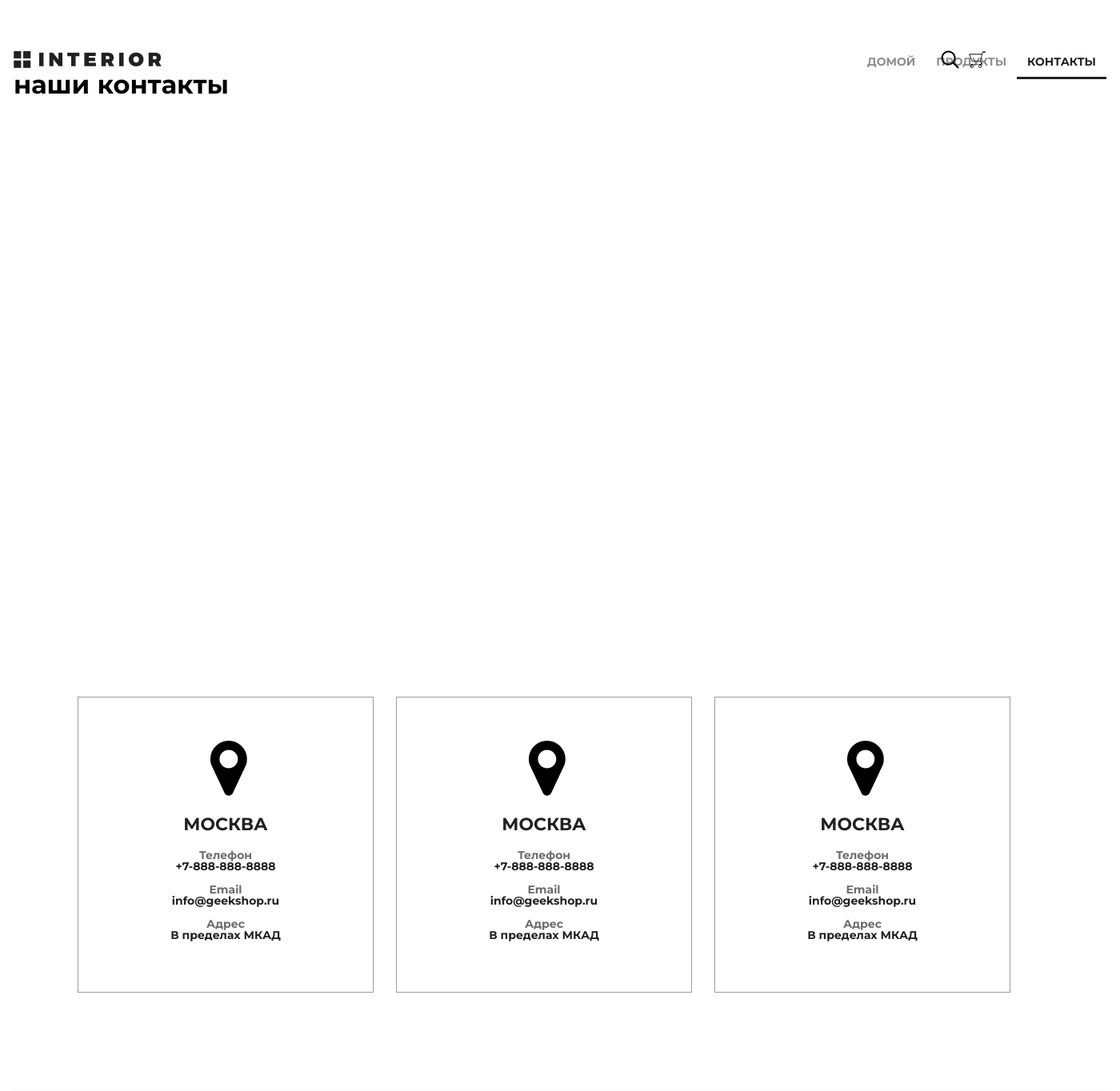
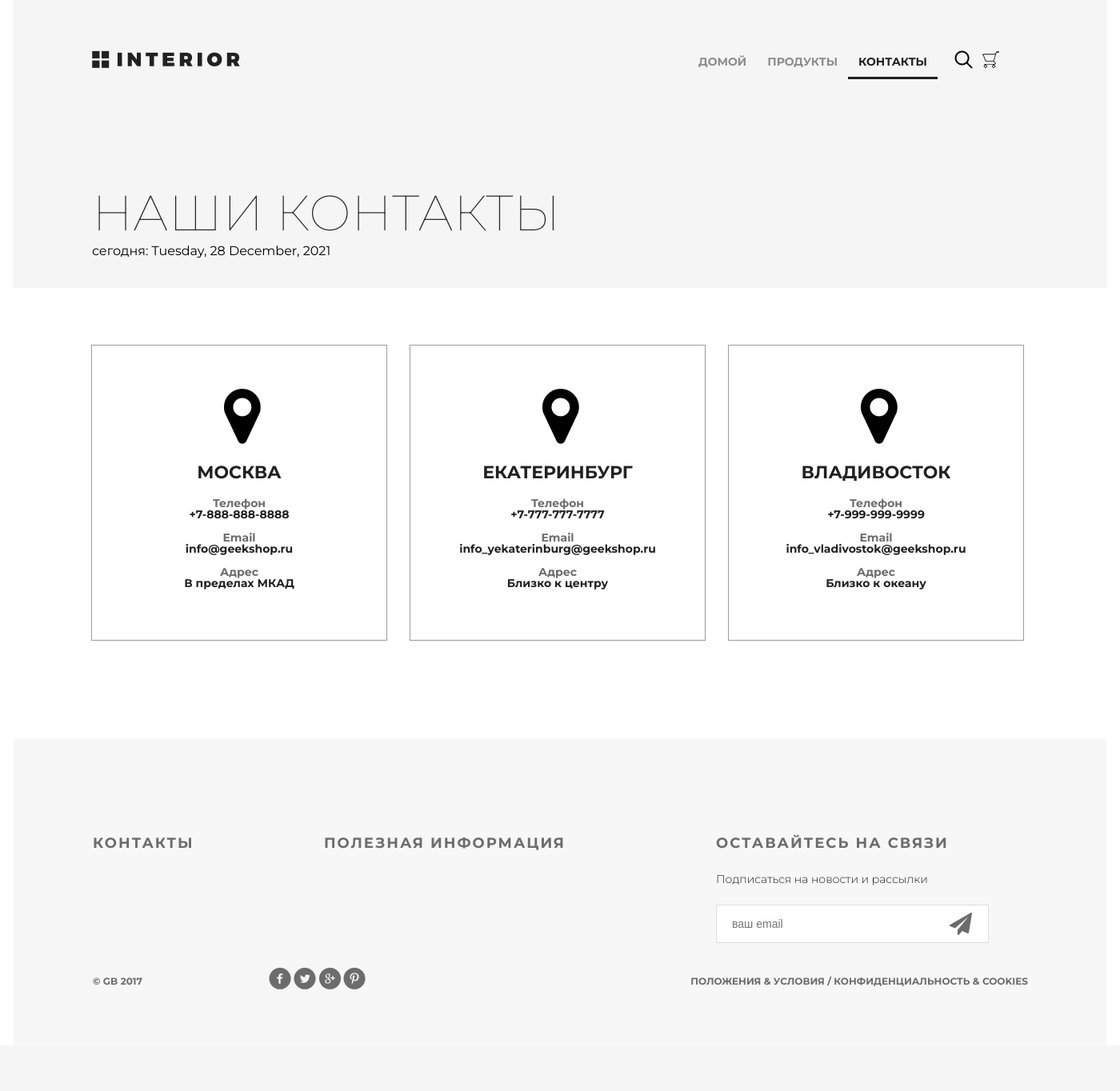
Before and after one commit to VladislavBiryukov/GeekShop, a Django app: page /contact/ in a window 1400 px wide. Shown: the top 1364 px of the page at 80% size. After the commit the page ends 1237 px from the top, so only its background shows below. Run offline with Django 3.2, Linux system fonts and the light colour scheme.

Commit message:
Lesson 2. Repeat and filters

```diff
--- a/Geekshop/urls.py
+++ b/Geekshop/urls.py
@@ -7,5 +7,10 @@ urlpatterns = [
     path("admin/", admin.site.urls),
     path("", mainapp.main, name="main"),
     path("products/", mainapp.products, name="products"),
+    path("products/all", mainapp.products, name="products_all"),
+    path("products/home", mainapp.products, name="products_home"),
+    path("products/office", mainapp.products, name="products_office"),
+    path("products/modern", mainapp.products, name="products_modern"),
+    path("products/classic", mainapp.products, name="products_classic"),
     path("contact/", mainapp.contact, name="contact"),
 ]
--- a/mainapp/templates/mainapp/base.html
+++ b/mainapp/templates/mainapp/base.html
@@ -7,7 +7,7 @@
     <meta charset="utf-8">
     <title>
         {% block title %}
-        {{ title }}
+        {{ title|capfirst }}
         {% endblock title %}
     </title>
 
--- a/mainapp/templates/mainapp/contact.html
+++ b/mainapp/templates/mainapp/contact.html
@@ -3,63 +3,35 @@
 
 
 {% block menu %}
-<div class="header clearfix">
-    {% include 'mainapp/includes/inc_menu.html' %}
-</div>
+<div class="hero">
+    <div class="header clearfix">
+        {% include 'mainapp/includes/inc_menu.html' %}
+    </div>
     <h1>наши контакты</h1>
+    <p>сегодня: {{ visit_date|date:"l, j F, Y" }}</p>
 </div>
 {% endblock %}
 
 {% block content %}
 <div class="location">
+    {% for location in locations %}
     <div class="location-1">
         <i class="fa fa-map-marker fa-5x"></i>
-        <h4>Москва</h4>
+        <h4>{{ location.city }}</h4>
         <div class="contacts">
             <h5>Телефон</h5>
-            <p>+7-888-888-8888</p>
+            <p>{{ location.phone }}</p>
         </div>
         <div class="contacts">
             <h5>Email</h5>
-            <p>info@geekshop.ru</p>
+            <p>{{ location.email }}</p>
         </div>
         <div class="contacts">
             <h5>Адрес</h5>
-            <p>В пределах МКАД</p>
+            <p>{{ location.address }}</p>
         </div>
     </div>
-    <div class="location-1">
-        <i class="fa fa-map-marker fa-5x"></i>
-        <h4>Москва</h4>
-        <div class="contacts">
-            <h5>Телефон</h5>
-            <p>+7-888-888-8888</p>
-        </div>
-        <div class="contacts">
-            <h5>Email</h5>
-            <p>info@geekshop.ru</p>
-        </div>
-        <div class="contacts">
-            <h5>Адрес</h5>
-            <p>В пределах МКАД</p>
-        </div>
-    </div>
-    <div class="location-1">
-        <i class="fa fa-map-marker fa-5x"></i>
-        <h4>Москва</h4>
-        <div class="contacts">
-            <h5>Телефон</h5>
-            <p>+7-888-888-8888</p>
-        </div>
-        <div class="contacts">
-            <h5>Email</h5>
-            <p>info@geekshop.ru</p>
-        </div>
-        <div class="contacts">
-            <h5>Адрес</h5>
-            <p>В пределах МКАД</p>
-        </div>
-    </div>
+    {% endfor %}
 </div>
 
 <div class="clr"></div>
--- a/mainapp/views.py
+++ b/mainapp/views.py
@@ -1,13 +1,70 @@
+import datetime
+
 from django.shortcuts import render
 
 
 def main(request):
-    return render(request, "mainapp/index.html")
+    title = "главная"
+    products = [
+        {
+            "name": "Отличный стул",
+            "desc": "Расположитесь комфортно.",
+            "image_src": "product-1.jpg",
+            "image_href": "/product/1/",
+            "alt": "продукт 1",
+        },
+        {
+            "name": "Стул повышенного качества",
+            "desc": "Не оторваться.",
+            "image_src": "product-2.jpg",
+            "image_href": "/product/2/",
+            "alt": "продукт 2",
+        },
+    ]
+    content = {"title": title, "products": products}
+    return render(request, "mainapp/index.html", content)
 
 
 def products(request):
-    return render(request, "mainapp/products.html")
+    title = "продукты"
+    links_menu = [
+        {"href": "products_all", "name": "все"},
+        {"href": "products_home", "name": "дом"},
+        {"href": "products_office", "name": "офис"},
+        {"href": "products_modern", "name": "модерн"},
+        {"href": "products_classic", "name": "классика"},
+    ]
+    same_products = [
+        {"name": "Отличный стул", "desc": "Не оторваться.", "image_src": "product-11.jpg", "alt": "продукт 11"},
+        {"name": "Стул повышенного качества", "desc": "Комфортно.", "image_src": "product-21.jpg", "alt": "продукт 21"},
+        {
+            "name": "Стул премиального качества",
+            "desc": "Просто попробуйте.",
+            "image_src": "product-31.jpg",
+            "alt": "продукт 31",
+        },
+    ]
+    content = {"title": title, "links_menu": links_menu, "same_products": same_products}
+    return render(request, "mainapp/products.html", content)
 
 
 def contact(request):
-    return render(request, "mainapp/contact.html")
+    title = "о нас"
+    visit_date = datetime.datetime.now()
+    locations = [
+        {"city": "Москва", "phone": "+7-888-888-8888", "email": "info@geekshop.ru", "address": "В пределах МКАД"},
+        {
+            "city": "Екатеринбург",
+            "phone": "+7-777-777-7777",
+            "email": "info_yekaterinburg@geekshop.ru",
+            "address": "Близко к центру",
+        },
+        {
+            "city": "Владивосток",
+            "phone": "+7-999-999-9999",
+            "email": "info_vladivostok@geekshop.ru",
+            "address": "Близко к океану",
+        },
+    ]
+    content = {"title": title, "visit_date": visit_date, "locations": locations}
+    return render(request, "mainapp/contact.html", content)
```
Also changed, not shown: mainapp/templates/mainapp/includes/inc_categories_menu.html (added, +9 -0 lines), mainapp/templates/mainapp/products.html (+8 -29 lines).
